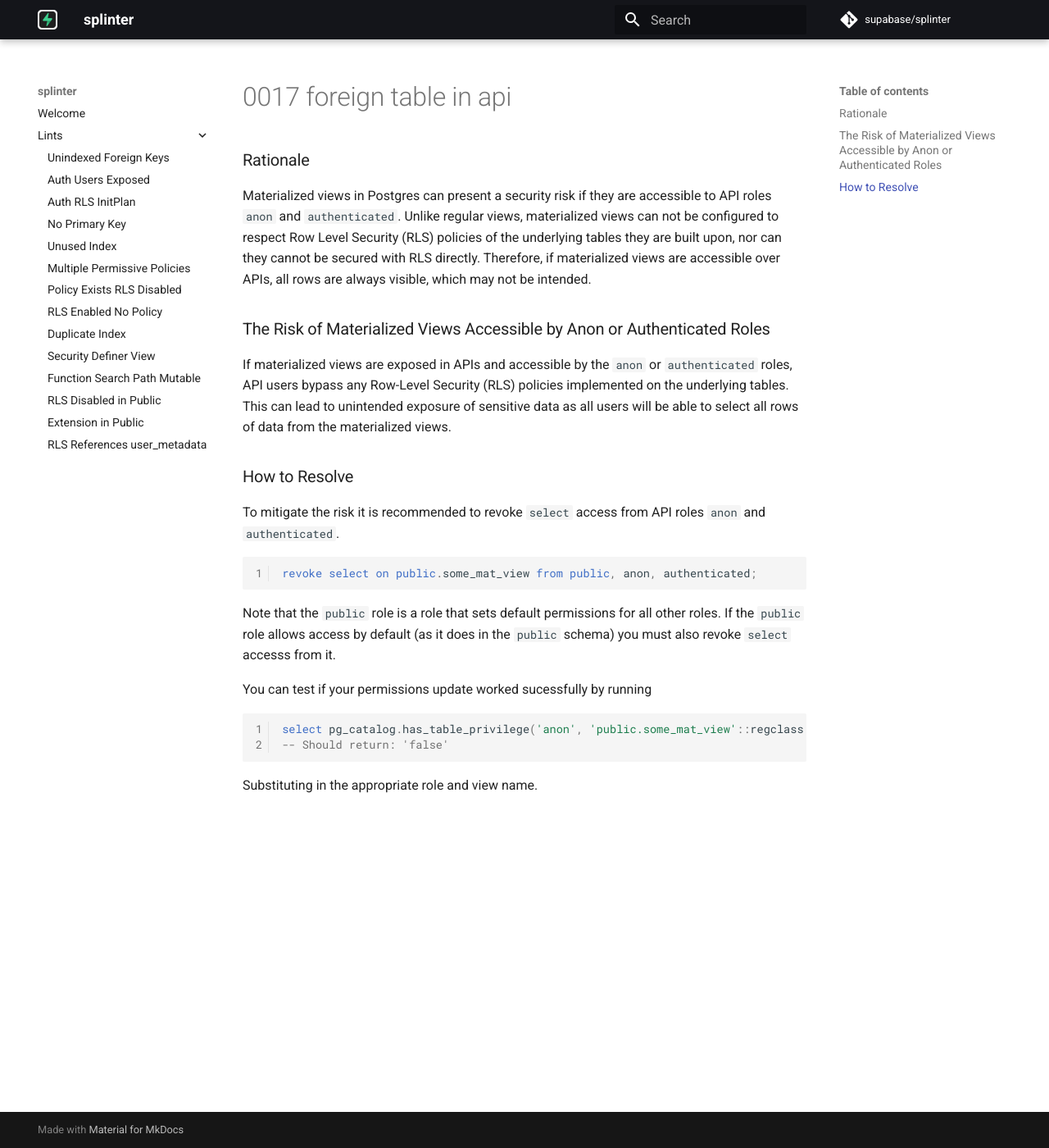
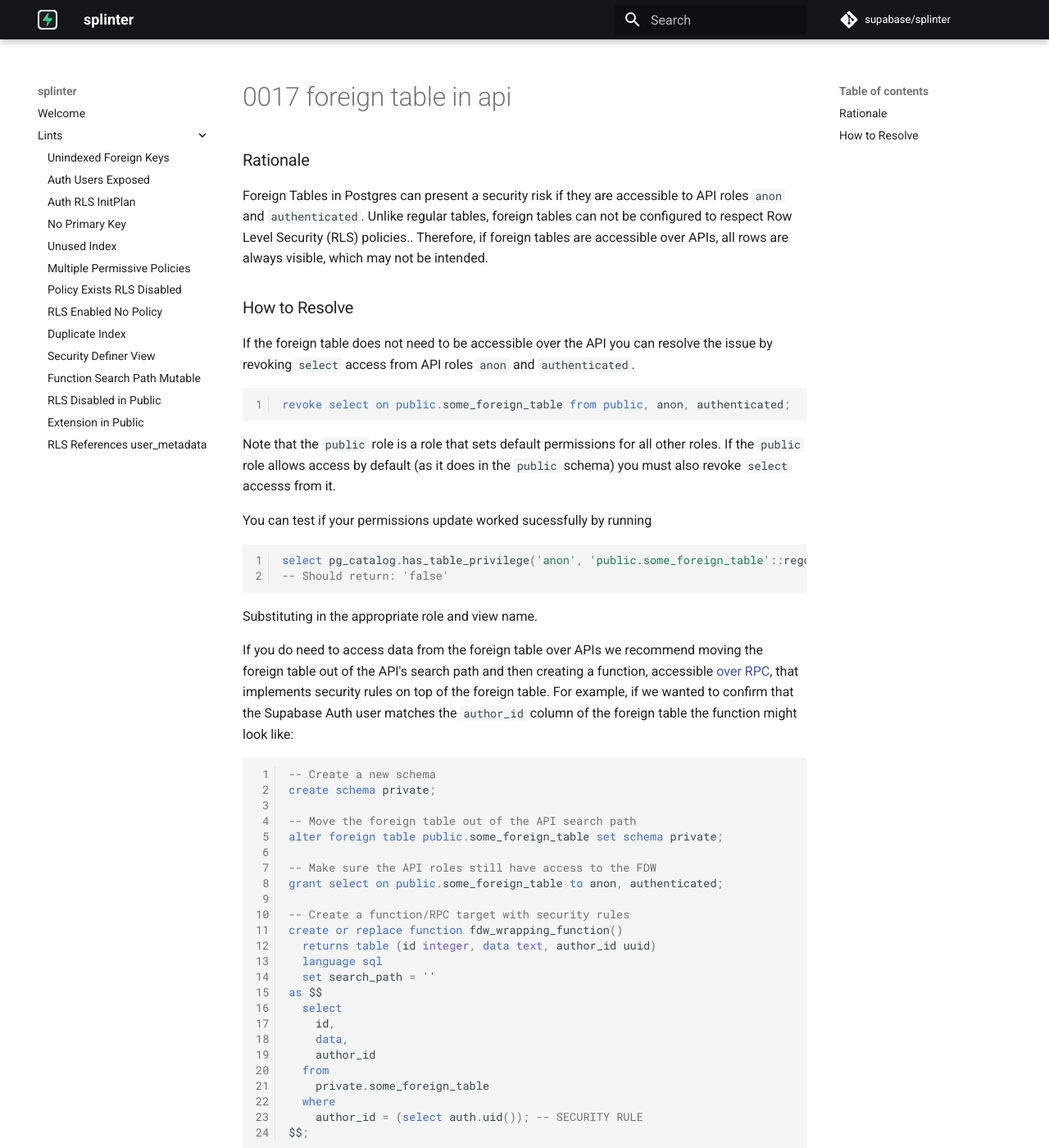
Before and after one commit to supabase/splinter, an MkDocs documentation site: the page built from docs/0017_foreign_table_in_api.md, in a window 1280 px wide and 1400 px high. Shown: the whole window at 82% size. Built offline with MkDocs 1.6.1 and Material for MkDocs 9.7.7, drawn with Linux system fonts in a browser that asks for light colours; comment, search, counter and statistics services are not loaded.

Commit message:
docs for foreign table in api lint

````diff
--- a/docs/0017_foreign_table_in_api.md
+++ b/docs/0017_foreign_table_in_api.md
@@ -2,18 +2,14 @@ Level: WARN
 
 ### Rationale
 
-Materialized views in Postgres can present a security risk if they are accessible to API roles `anon` and `authenticated`. Unlike regular views, materialized views can not be configured to respect Row Level Security (RLS) policies of the underlying tables they are built upon, nor can they cannot be secured with RLS directly. Therefore, if materialized views are accessible over APIs, all rows are always visible, which may not be intended.
-
-### The Risk of Materialized Views Accessible by Anon or Authenticated Roles
-
-If materialized views are exposed in APIs and accessible by the `anon` or `authenticated` roles, API users bypass any Row-Level Security (RLS) policies implemented on the underlying tables. This can lead to unintended exposure of sensitive data as all users will be able to select all rows of data from the materialized views.
+Foreign Tables in Postgres can present a security risk if they are accessible to API roles `anon` and `authenticated`. Unlike regular tables, foreign tables can not be configured to respect Row Level Security (RLS) policies.. Therefore, if foreign tables are accessible over APIs, all rows are always visible, which may not be intended.
 
 ### How to Resolve
 
-To mitigate the risk it is recommended to revoke `select` access from API roles `anon` and `authenticated`.
+If the foreign table does not need to be accessible over the API you can resolve the issue by revoking `select` access from API roles `anon` and `authenticated`.
 
 ```sql
-revoke select on public.some_mat_view from public, anon, authenticated;
+revoke select on public.some_foreign_table from public, anon, authenticated;
 ```
 
 Note that the `public` role is a role that sets default permissions for all other roles. If the `public` role allows access by default (as it does in the `public` schema) you must also revoke `select` accesss from it.
@@ -21,8 +17,37 @@ Note that the `public` role is a role that sets default permissions for all othe
 You can test if your permissions update worked sucessfully by running
 
 ```sql
-select pg_catalog.has_table_privilege('anon', 'public.some_mat_view'::regclass::oid, 'select')
+select pg_catalog.has_table_privilege('anon', 'public.some_foreign_table'::regclass::oid, 'select')
 -- Should return: 'false'
 ```
 
 Substituting in the appropriate role and view name.
+
+If you do need to access data from the foreign table over APIs we recommend moving the foreign table out of the API's search path and then creating a function, accessible [over RPC](https://supabase.com/docs/reference/javascript/rpc), that implements security rules on top of the foreign table. For example, if we wanted to confirm that the Supabase Auth user matches the `author_id` column of the foreign table the function might look like:
+
+```sql
+-- Create a new schema
+create schema private;
+
+-- Move the foreign table out of the API search path
+alter foreign table public.some_foreign_table set schema private;
+
+-- Make sure the API roles still have access to the FDW
+grant select on public.some_foreign_table to anon, authenticated;
+
+-- Create a function/RPC target with security rules
+create or replace function fdw_wrapping_function()
+  returns table (id integer, data text, author_id uuid)
+  language sql
+  set search_path = ''
+as $$
+  select
+    id,
+    data,
+    author_id
+  from
+    private.some_foreign_table
+  where
+    author_id = (select auth.uid()); -- SECURITY RULE
+$$;
+```
````
